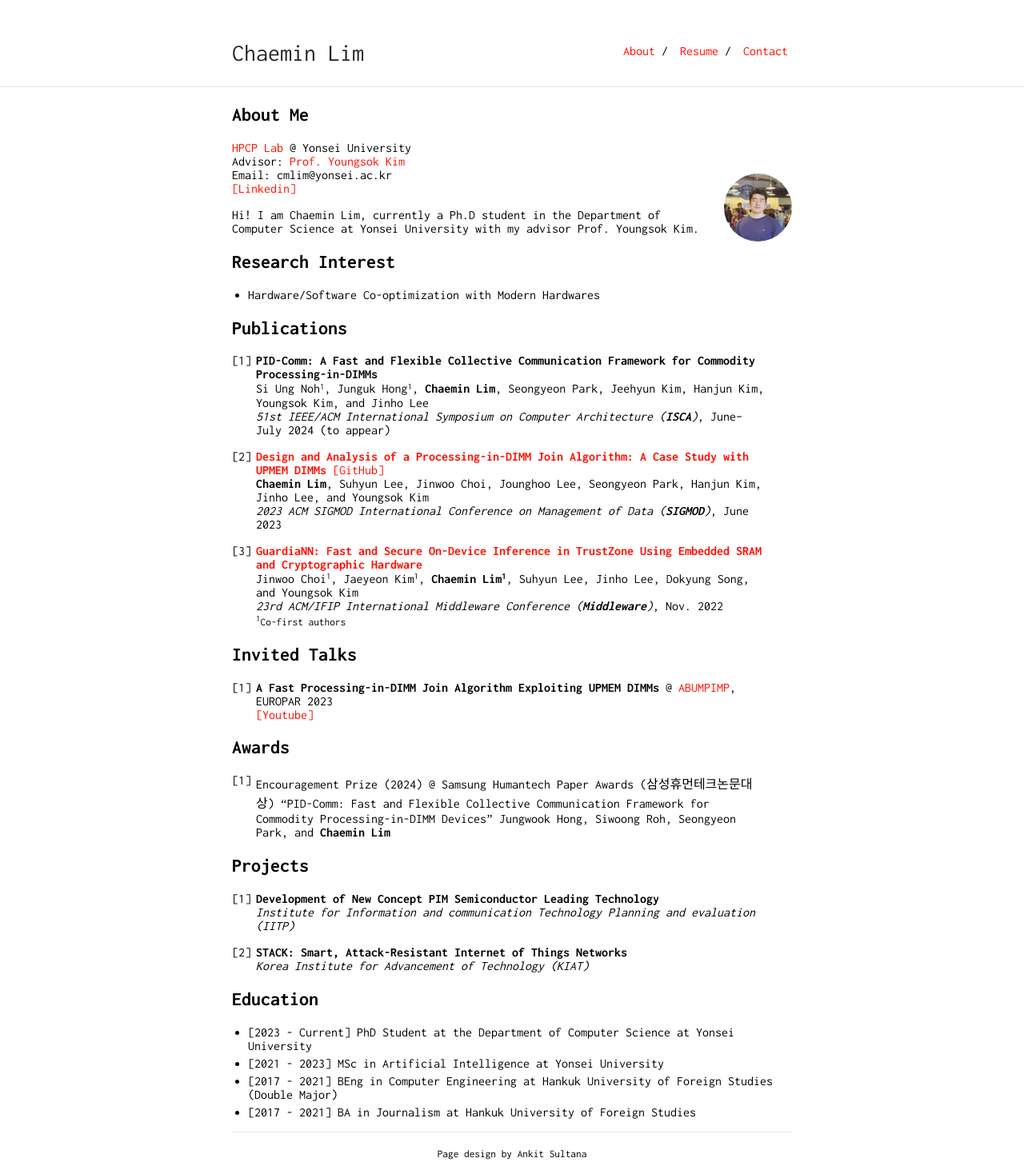
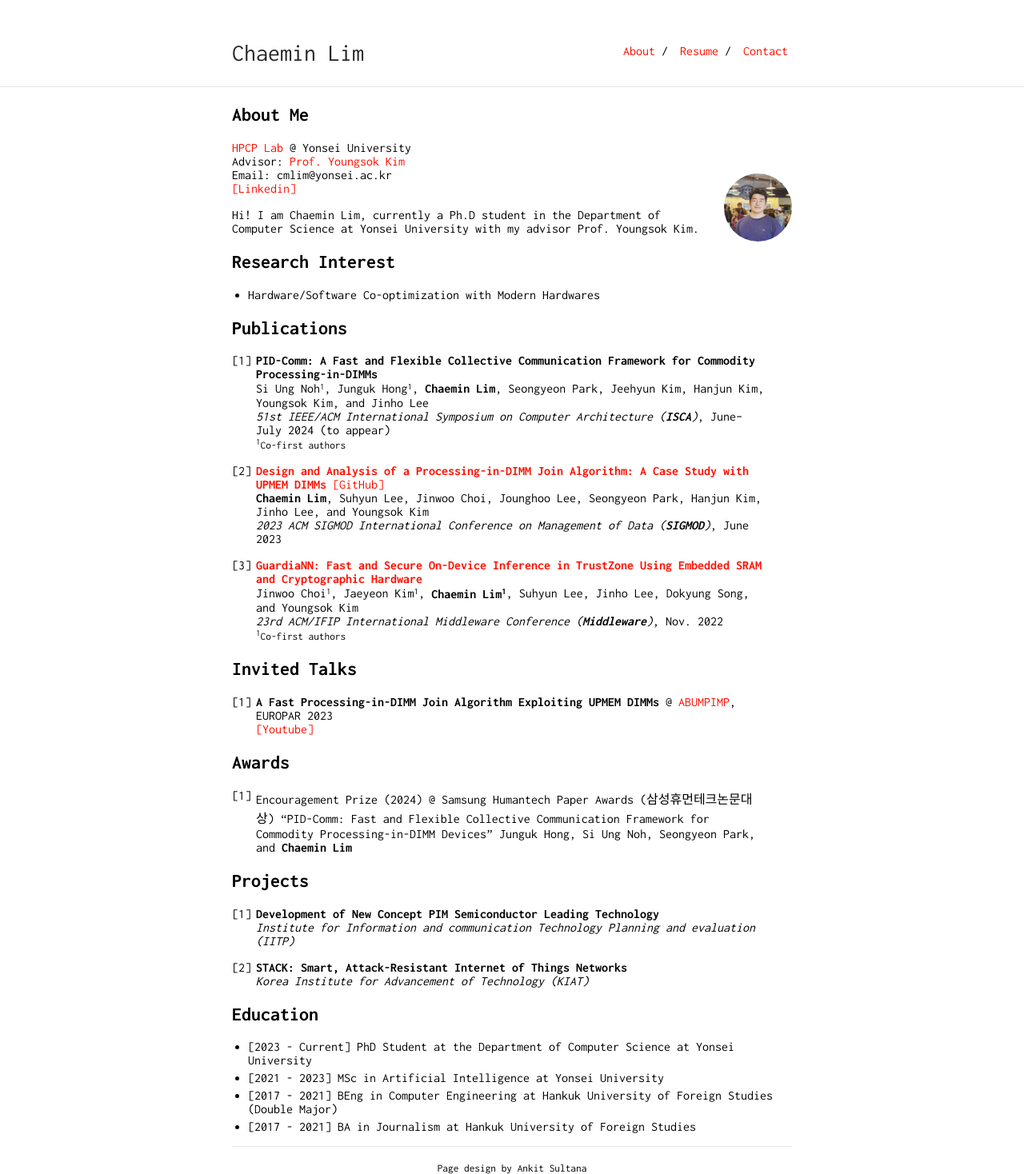
Before and after one commit to janoslim/janoslim.github.io, a Jekyll site: the page built from index.md, in a window 1280 px wide. Shown: the whole page at 80% size. Built offline with Jekyll 4.4.1, drawn with Linux system fonts in a browser that asks for light colours; our own code applies the rules of GitHub Pages for plain Markdown files.

Commit message:
Update index.md

```diff
--- a/index.md
+++ b/index.md
@@ -21,6 +21,7 @@ Hi! I am Chaemin Lim, currently a Ph.D student in the Department of Computer Sci
 1. <b>PID-Comm: A Fast and Flexible Collective Communication Framework for Commodity Processing-in-DIMMs</b><br>
 Si Ung Noh<small><sup>1</sup></small>, Junguk Hong<small><sup>1</sup></small>, <b>Chaemin Lim</b>, Seongyeon Park, Jeehyun Kim, Hanjun Kim, Youngsok Kim, and Jinho Lee<br>
 <i>51st IEEE/ACM International Symposium on Computer Architecture (<b>ISCA</b>)</i>, June&ndash;July 2024 (to appear)<br>
+<small><sup>1</sup>Co-first authors</small><br>
 
 2. <b><a href="https://doi.org/10.1145/3589258">Design and Analysis of a Processing-in-DIMM Join Algorithm: A Case Study with UPMEM DIMMs</a></b> <a href="https://github.com/yonsei-hpcp/pid-join">[GitHub]</a><br>
 <b>Chaemin Lim</b>, Suhyun Lee, Jinwoo Choi, Jounghoo Lee, Seongyeon Park, Hanjun Kim, Jinho Lee, and Youngsok Kim<br>
@@ -39,7 +40,7 @@ Jinwoo Choi<small><sup>1</sup></small>, Jaeyeon Kim<small><sup>1</sup></small>,
 
 1. Encouragement Prize (2024) @ Samsung Humantech Paper Awards (삼성휴먼테크논문대상)
 "PID-Comm: Fast and Flexible Collective Communication Framework for Commodity Processing-in-DIMM Devices"
-Jungwook Hong, Siwoong Roh, Seongyeon Park, and <b>Chaemin Lim</b>
+Junguk Hong, Si Ung Noh, Seongyeon Park, and <b>Chaemin Lim</b>
 
 ## Projects
 
```
